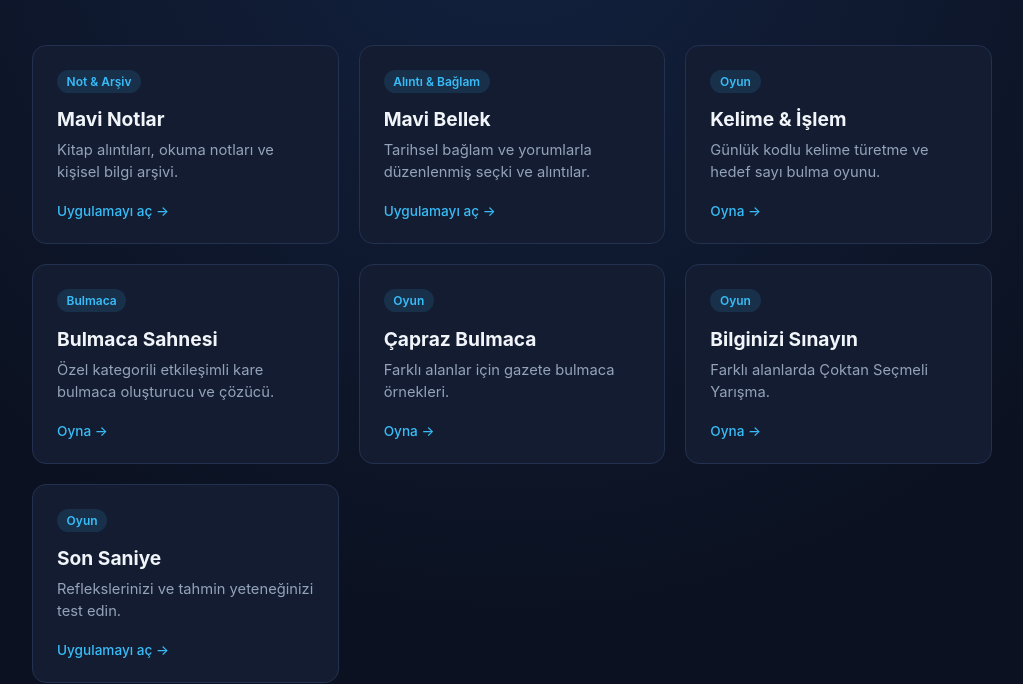
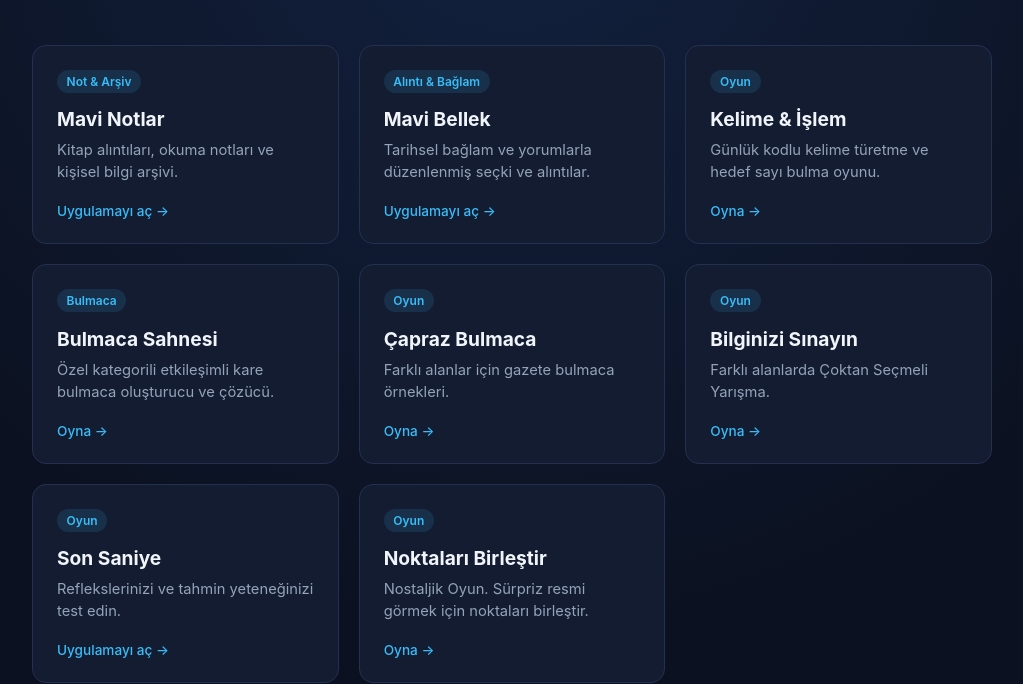
Before and after one commit to bilgenotlar/bilgenotlar.github.io, a plain HTML site: page index.html in a window 1280 px wide. Shown: the part 131-815 px from the top of the page, without its empty margins (128-1151 px from the left). Drawn offline with Linux system fonts and the light colour scheme.

Commit message:
Add files via upload

```diff
--- a/index.html
+++ b/index.html
@@ -346,6 +346,14 @@
       <div class="card-footer">Uygulamayı aç →</div>
     </a>
 
+   <a href="/NoktaSanat" class="card">
+      <div>
+        <div class="card-top"><span class="tag">Oyun</span></div>
+        <h2>Noktaları Birleştir</h2>
+        <p>Nostaljik Oyun. Sürpriz resmi görmek için noktaları birleştir.</p>
+      </div>
+      <div class="card-footer">Oyna →</div>
+    </a>
 
     <!--
     <a href="/yemek_tariflerim" class="card">
@@ -403,6 +411,7 @@
             <option value="Çapraz Bulmaca">Çapraz Bulmaca</option>
             <option value="Bilginizi Sınayın">Bilginizi Sınayın</option>
 			<option value="Son Saniye">Son Saniye</option>
+			<option value="Son Saniye">Noktaları Birleştir</option>
           </select>
         </div>
 
```
